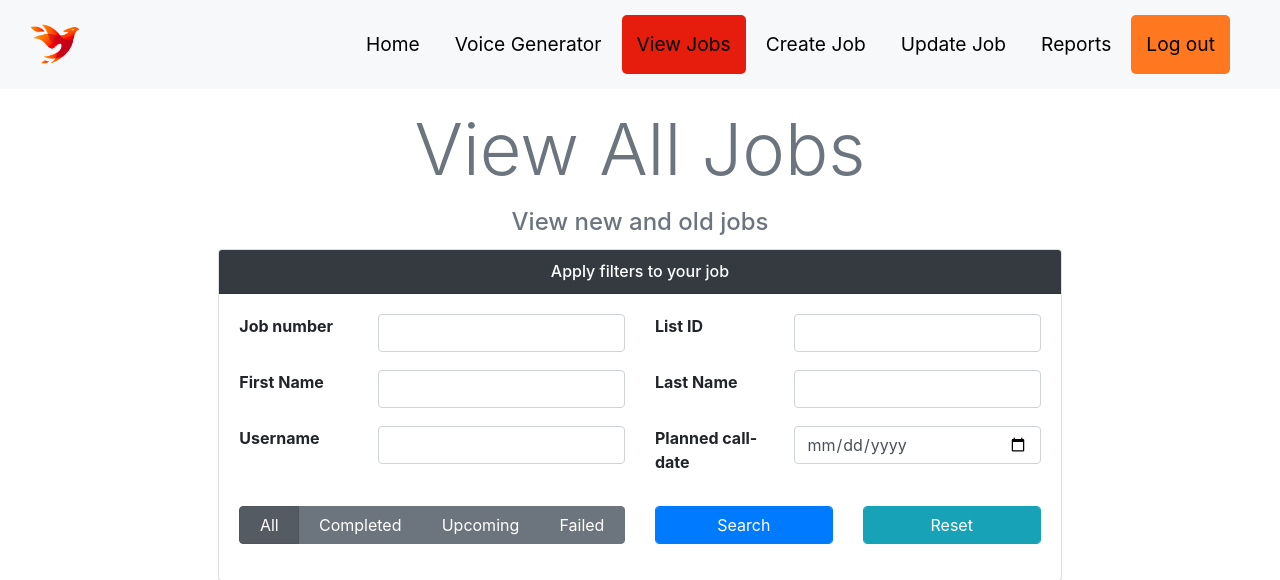
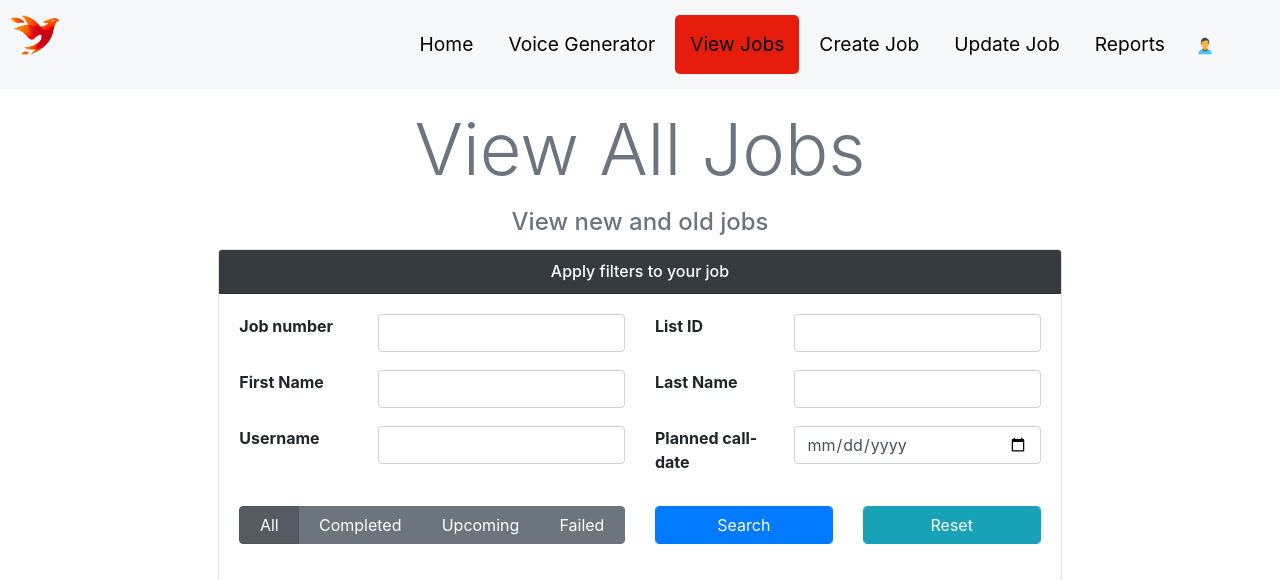
Before and after one commit to SiddharthChabukswar/Scrubbing-Web-App, a Flask app: template Project/templates/view_jobs.html in a window 1280 px wide. Shown: the top 580 px of the page. Run offline with Flask 2, Linux system fonts and the light colour scheme; the template is opened without the code that fills it, so the values that code supplies are empty; parts of the project's set-up code (start-up, migrations or seed data) failed here and were passed over; some libraries are stand-ins or nearby versions.

Commit message:
Major GUI Changes

```diff
--- /dev/null
+++ b/Project/static/css/header.css
@@ -0,0 +1,118 @@
+body
+{
+	margin: 0px;
+	font-family: -apple-system,system-ui,BlinkMacSystemFont,"Segoe UI",Roboto,"Helvetica Neue","Fira Sans",Ubuntu,Oxygen,"Oxygen Sans",Cantarell,"Droid Sans","Apple Color Emoji","Segoe UI Emoji","Segoe UI Emoji","Segoe UI Symbol","Lucida Grande",Helvetica,Arial,sans-serif;
+}
+
+.navbar
+{
+	top: 0%;
+	background-color: #f6f8fa;
+	padding: 15px 10px;
+	width: 100%;
+	position: fixed;
+	z-index: 10;
+}
+
+.fields a
+{
+	color: black;
+	margin-left: 5px;
+	text-decoration: none;
+	float: left;
+	text-align: center;
+	padding: 15px;
+	border-radius: 5px;
+	font-size: 1.2em;
+}
+
+.fields a:hover
+{
+	color:black;
+	background-color: #ff7820;
+}
+
+.navbar-brand
+{
+	margin-top: -20px;
+	font-weight: bold;
+	font-size: 1.6em;
+	width: 50px;
+	height: 50px;
+}
+
+.navbar-brand img
+{
+	width: 50px;
+	height: 40px;
+}
+
+.navbar-right
+{
+	float: right;
+	margin-right: 40px;
+}
+
+.navbar-right .active
+{
+	background-color: #e61c0d;
+	color: black;
+}
+
+.fields
+{
+	float: left;
+}
+
+.dropdown
+{
+	float: right;
+}
+
+.dropdown .dropdownBtn
+{
+	font-size: 1.2em;
+	border: none;
+	border-radius: 5px;
+	color: black;
+	padding: 15px;
+	background-color: inherit;
+	font-family: inherit;
+}
+
+
+.content
+{
+	right:1px;
+	cursor: pointer;
+	display: none;
+	border-radius: 10px;
+	position: absolute;
+	background-color: #f9f9f9;
+	box-shadow: 0px 8px 16px 0px rgba(0,0,0,0.2);
+	z-index: 1000;
+	min-width: 180px;
+	font-weight: 100px;
+}
+
+.content p
+{
+	color: black;
+	padding: 10px;
+	text-decoration: none;
+	display: block;
+	text-align: center;
+	top: 0;
+	margin-bottom: 0px;
+}
+
+.content p:hover
+{
+	padding: 10px;
+	background-color: #ddd;
+}
+
+.dropdown:hover .content
+{
+	display: block;
+}
--- a/Project/templates/header.html
+++ b/Project/templates/header.html
@@ -3,95 +3,8 @@
 	<head>
 		<title>{% block title %}{% endblock %}</title>
 		<link rel="stylesheet" href="https://cdn.jsdelivr.net/npm/bootstrap@4.5.3/dist/css/bootstrap.min.css" integrity="sha384-TX8t27EcRE3e/ihU7zmQxVncDAy5uIKz4rEkgIXeMed4M0jlfIDPvg6uqKI2xXr2" crossorigin="anonymous">
-		<style type="text/css">
-			body
-			{
-				margin: 0;
-				font-family: -apple-system,system-ui,BlinkMacSystemFont,"Segoe UI",Roboto,"Helvetica Neue","Fira Sans",Ubuntu,Oxygen,"Oxygen Sans",Cantarell,"Droid Sans","Apple Color Emoji","Segoe UI Emoji","Segoe UI Emoji","Segoe UI Symbol","Lucida Grande",Helvetica,Arial,sans-serif;
-			}
-
-			.primary
-			{
-				background-color: #ff7820;
-				border: none;
-			}
-			.primary:hover
-			{
-				background-color: #e61c0d;
-				border: none;
-			}
-			.navbar
-			{
-				top: 0%;
-				background-color: #f6f8fa;
-				padding: 15px 10px;
-				width: 100%;
-				position: fixed;
-				z-index: 10;
-			}
-
-			.navbar a, .navbar button
-			{
-				color: black;
-				margin-left: 5px;
-				text-decoration: none;
-				float: left;
-				text-align: center;
-				padding: 15px;
-				border-radius: 5px;
-				font-size: 1.2em;
-			}
-
-			.navbar-right a:hover,
-			.dropdown button:hover
-			{
-				color:black;
-				background-color: #ff7820;
-			}
-
-			.navbar-brand
-			{
-				margin-top: -20px;
-				font-weight: bold;
-				font-size: 1.6em;
-				width: 50px;
-				height: 50px;
-			}
-
-			.navbar-brand img
-			{
-				width: 50px;
-				height: 40px;
-			}
-
-			.navbar-inverse .navbar-brand:hover, .navbar-inverse .navbar-brand:focus
-			{
-				background-color: transparent;
-				color: #999999;
-			}
-
-			.navbar-right
-			{
-				float: right;
-				margin-right: 40px;
-			}
-
-			.navbar-right .active
-			{
-				background-color: #e61c0d;
-				color: black;
-			}
-			.fields
-			{
-				float: left;
-			}
-
-			.center
-			{
-				font-size: 30px;
-				text-align: center;
-			}
-		</style>
+		<link rel="stylesheet" href="https://cdnjs.cloudflare.com/ajax/libs/font-awesome/4.7.0/css/font-awesome.min.css">
+		<link rel="stylesheet" type="text/css" href="{{ url_for('static', filename = 'css/header.css')}}">
 	</head>
 	<body>
 
@@ -111,7 +24,14 @@
 					{% for href, id, caption in navigation_bar %}
 					<a {% if id == active_page %} class="active" {% endif %} href="{{ href }}">{{ caption }}</a>
 					{% endfor %}
-					<button type="button"  class="primary" onclick="location.href = '/logout/';">Log out</button>
+				</div>
+				<div class="dropdown">
+					<button class="dropdownBtn"> <img src="{{ url_for('static', filename = 'butler.png')}}" style="height: 20px;width: 20px;"></button>
+					<div class="content">
+						<p style="font-size: 1.2em; padding-bottom: 20px;">Hi, {{session['username'].decode('utf-8').capitalize()}}</p>
+						<hr style="margin-bottom: 0px; margin-top: 0px;">
+						<p onclick="location.href = '/logout/';" ><span class="fa fa-sign-out"></span> Logout</p>
+					</div>
 				</div>
 			</div>
 		</div>
--- a/Project/templates/login.html
+++ b/Project/templates/login.html
@@ -3,7 +3,7 @@
 <head>
 	<meta charset="utf-8">
 	<title>Login</title>
-	<link rel="stylesheet" type="text/css" href="{{ url_for('static', filename = 'style.css')}}">
+	<link rel="stylesheet" type="text/css" href="{{ url_for('static', filename = 'css/style.css')}}">
 </head>
 <body>
 	<div class="loginbox">
--- a/Project/templates/view_jobs.html
+++ b/Project/templates/view_jobs.html
@@ -39,7 +39,7 @@
                                         <p><b>List ID</b></p>
                                     </div>
                                     <div class="col-12 col-sm-4">
-                                        <input class="form-control" type="text" name="list_id" value="{{request.form.list_id}}">
+                                        <input class="form-control" type="number" name="list_id" value="{{request.form.list_id}}">
                                     </div>
 								</div>
 								<div class="form-group row">
@@ -89,8 +89,9 @@
                                         <input type="submit" value="Search" name="search" class=" form-control btn btn-block btn-primary"/>
                                    </div>
 								<div class="col-12 col-sm-3">
-                                        <input type="reset" value="Reset" name="reset" class=" form-control btn btn-block btn-info" onclick="resetAll()"/>
-                                    </div>
+                                        <!-- <input type="reset" value="Reset" name="reset" class=" form-control btn btn-block btn-info" onclick="resetAll()"/> -->
+										<input  value="Reset" id = "reset" name="reset" class=" form-control btn btn-block btn-info"/>
+									</div>
                                 </div>
 
                             </form>
@@ -146,6 +147,22 @@
 		})
 		</script>
 		<script>
+			$(function () {
+				$('[data-toggle="tooltip"]').tooltip()
+			})
+
+			$("#reset").click(function()
+			{
+				$("#inputfields1").val("");
+				$("#inputfields2").val("");
+				$("#inputfields3").val("");
+				$("#inputfields4").val("");
+				$("#inputfields5").val("");
+				$("#inputfields6").val("");
+			});
+
+		</script>
+		<script>
 		function copytext(x)
 		{
 		const copyText = x.innerText;
```
Also changed, not shown: Project/templates/create_job.html (+13 -2 lines), Project/static/butler.png (added), Project/static/css/style.css (renamed from Project/static/style.css).
